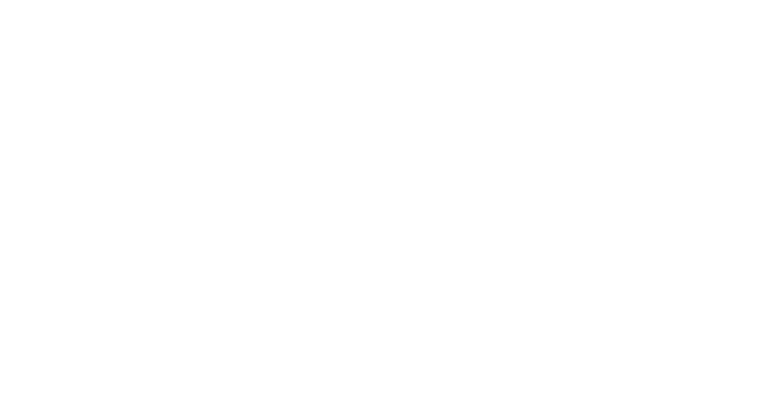
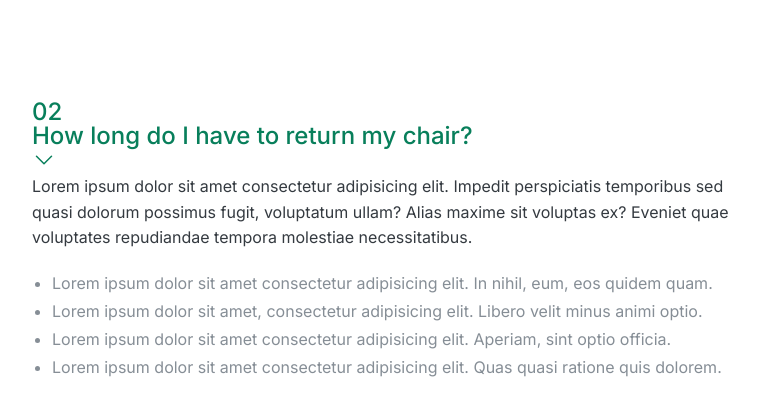
Before and after one commit to projectperfect/accordian-component, a plain HTML site: page index.html in a window 1280 px wide. Shown: the whole page, without its empty margins (258-1017 px from the left). Drawn offline with Linux system fonts and the light colour scheme.

Commit message:
accordian color, text, and layout added

```diff
--- a/index.html
+++ b/index.html
@@ -4,12 +4,105 @@
     <meta charset="UTF-8">
     <meta http-equiv="X-UA-Compatible" content="IE=edge">
     <meta name="viewport" content="width=device-width, initial-scale=1.0">
+    <link href="https://fonts.googleapis.com/css2?family=Inter:wght@400;500;700&display=swap" rel="stylesheet" />
     <title>Accordian Component</title>
     <style>
+        /*
+        SPACING SYSTEM (px)
+        2 / 4 / 8 / 12 / 16 / 24 / 32 / 48 / 64 / 80 / 96 / 128
 
+        FONT SIZE SYSTEM (px)
+        10 / 12 / 14 / 16 / 18 / 20 / 24 / 30 / 36 / 44 / 52 / 62
+        / 74 / 86 / 98
+
+        /*
+        MAIN COLOR: #087f5b
+        GREY COLOR: #34a40
+        */
+        * {
+
+            margin: 0;
+            padding: 0;
+            box-sizing: border-box;
+
+        }
+
+        /* -------------------- */
+        /* GENERAL STYLES */
+        /* -------------------- */
+
+        body {
+
+        font-family: "Inter", san-serif;
+        color: #343a40;
+        line-height: 1;
+
+        }
+
+        .accordian {
+            width: 700px;
+            margin: 100px auto;
+        }
+
+        .item {}
+
+        .number, .text {
+            font-size: 24px;
+            font-weight: 500;
+            color: #087f5b;
+
+        }
+        .text {
+
+        }
+        .icon {
+            width: 24px;
+            height: 24px;
+            stroke: #087f5b;
+
+        }
+        .hidden-box {
+
+        }
+
+        .hidden-box p {
+            line-height: 1.6;
+            margin-bottom: 24px;
+        }
+
+        .hidden-box ul {
+            color: #868e96;
+            margin-left: 20px;
+
+            display: flex;
+            flex-direction: column;
+            gap: 12px;
+        }
+
+        /* .hidden-box li {
+            margin-bottom: 12px;
+        } */
     </style>
 </head>
 <body>
+    <div class="accordian">
+        <div class="item">
+            <p class="number">02</p>
+            <p class="text">How long do I have to return my chair?</p>
+            <svg xmlns="http://www.w3.org/2000/svg" fill="none" viewBox="0 0 24 24" stroke-width="1.5" stroke="currentColor" class="icon">
+                <path stroke-linecap="round" stroke-linejoin="round" d="M19.5 8.25l-7.5 7.5-7.5-7.5" />
+            </svg>
+            <div class="hidden-box">
+                <p>Lorem ipsum dolor sit amet consectetur adipisicing elit. Impedit perspiciatis temporibus sed quasi dolorum possimus fugit, voluptatum ullam? Alias maxime sit voluptas ex? Eveniet quae voluptates repudiandae tempora molestiae necessitatibus.</p>
 
+                <ul>
+                    <li>Lorem ipsum dolor sit amet consectetur adipisicing elit. In nihil, eum, eos quidem quam.</li>
+                    <li>Lorem ipsum dolor sit amet, consectetur adipisicing elit. Libero velit minus animi optio.</li>
+                    <li>Lorem ipsum dolor sit amet consectetur adipisicing elit. Aperiam, sint optio officia.</li>
+                    <li>Lorem ipsum dolor sit amet consectetur adipisicing elit. Quas quasi ratione quis dolorem.</li>
+                </ul>
+            </div>
+        </div>
+    </div>
 </body>
 </html>
```
